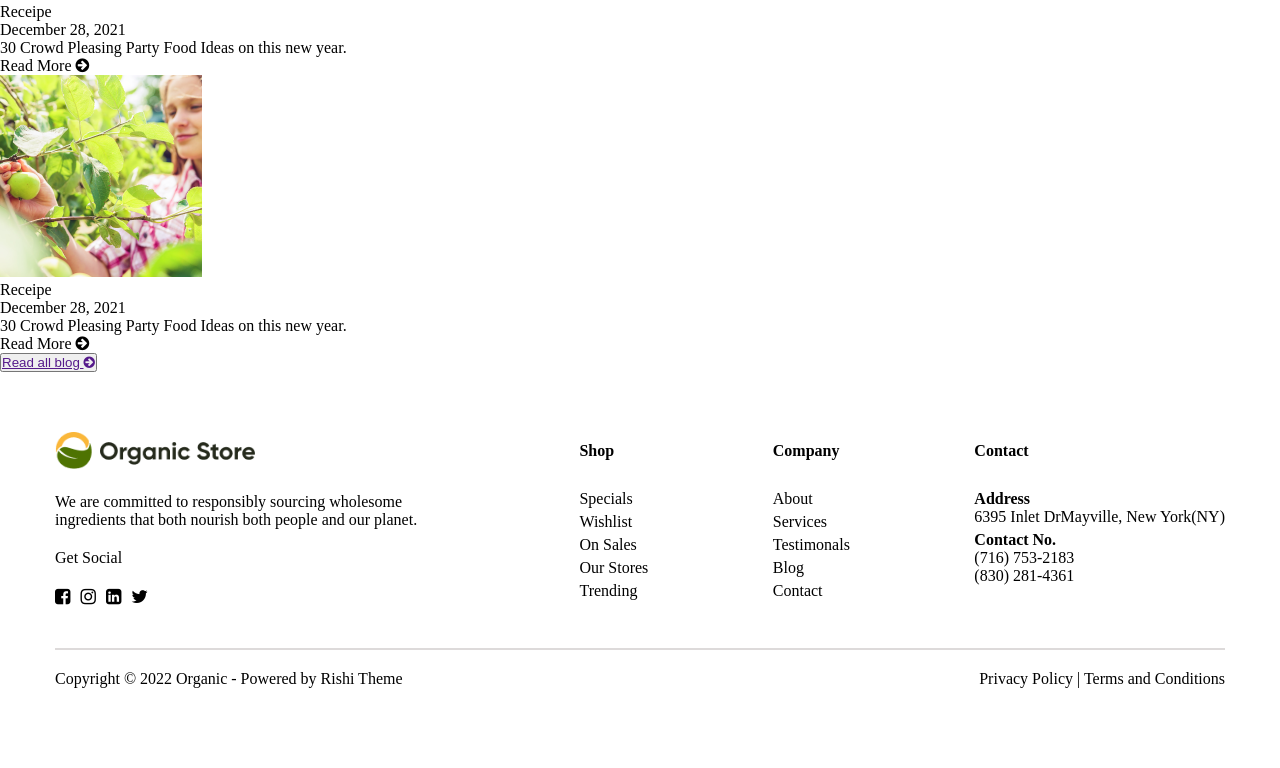
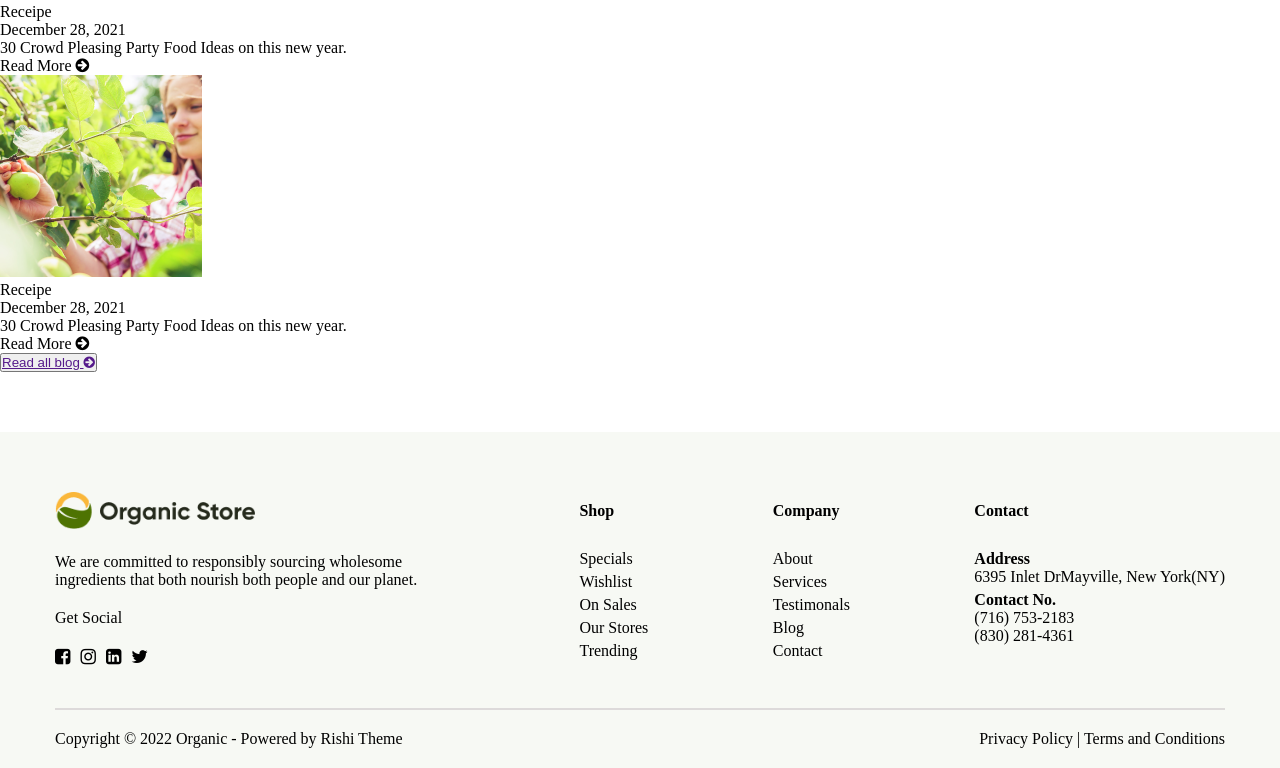
Before and after one commit to sandeepatcodewing/TestProject, a plain HTML site: page index.html in a window 1280 px wide. Shown: the part 8883-9651 px from the top of the page. Before the commit the page ends 9591 px from the top, so only its background shows below. Drawn offline with nearby package versions, Linux system fonts and the light colour scheme; files that its build step writes are made by us from their sources.

Commit message:
some changes

```diff
--- a/assests/css/sass/style.scss
+++ b/assests/css/sass/style.scss
@@ -563,6 +563,8 @@ li {
 }
 
 .footers {
+    margin-top: 60px;
+    background-color: colors(section-color);
     .container {
         @include container;
     }
```
Also changed, not shown: assests/css/sass/style.css, 1 other file.
